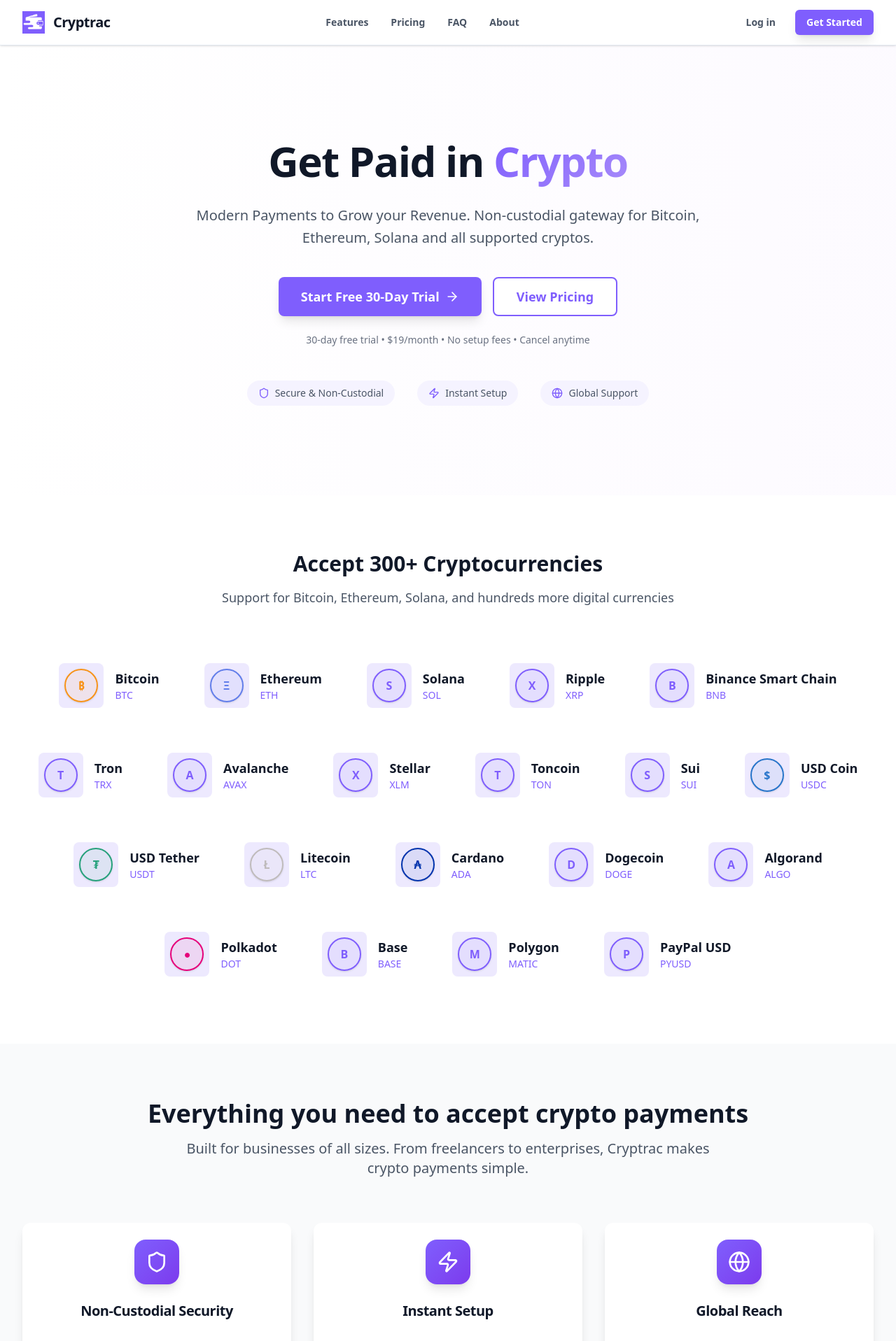
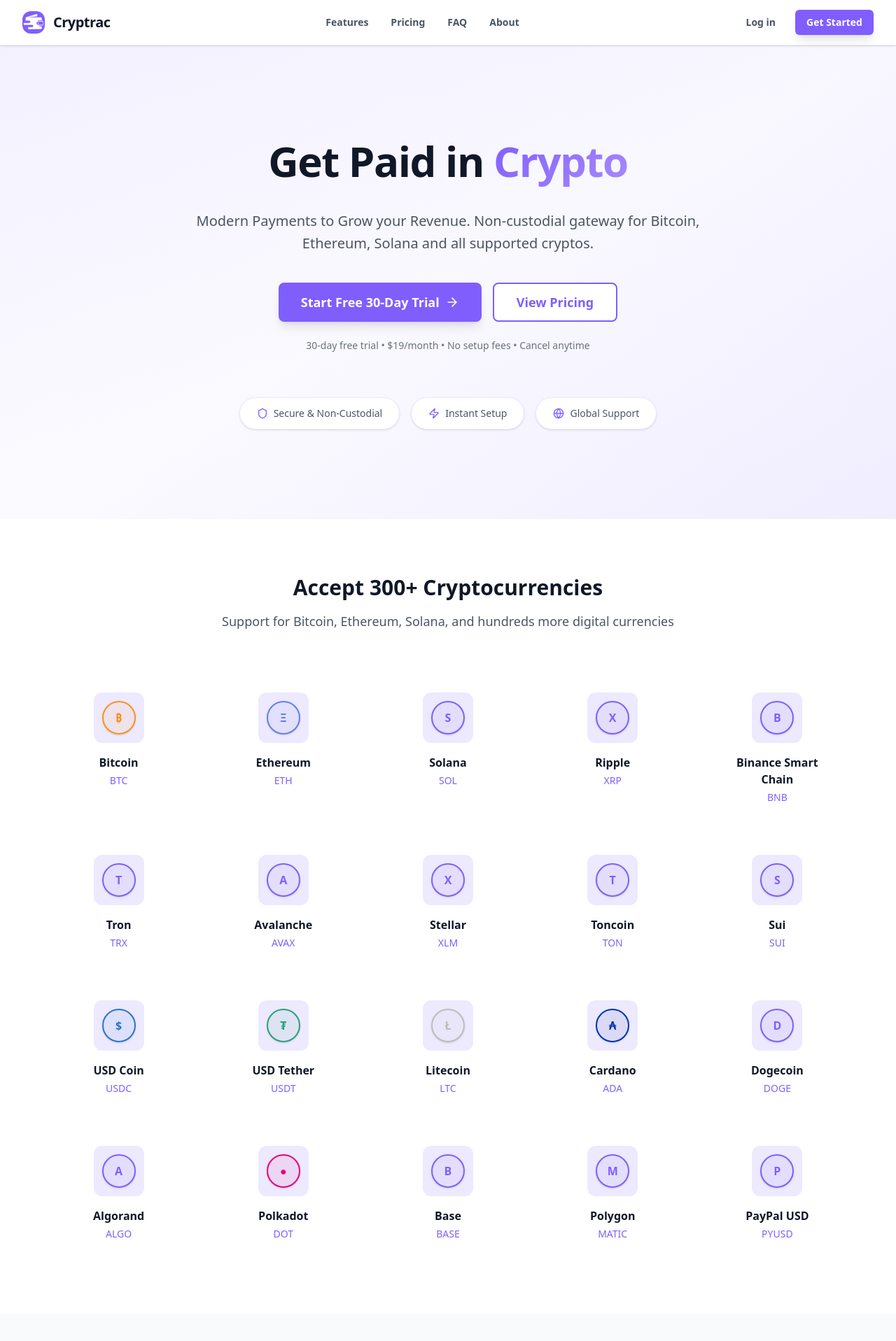
Before and after one commit to CryptracSolutions/cryptrac, a Next.js app: page / in a window 1280 px wide. Shown: the top 1917 px of the page at 70% size. Built offline with nearby package versions, Linux system fonts and the light colour scheme.

Commit message:
UI/UX revamp 1.8

```diff
--- a/app/components/ui/logo.tsx
+++ b/app/components/ui/logo.tsx
@@ -31,7 +31,7 @@ const Logo = React.forwardRef<HTMLDivElement, LogoProps>(
         {...props}
       >
         {/* Cryptrac Logo */}
-        <div className={cn("flex items-center justify-center", sizeClasses[size])}>
+        <div className={cn("flex items-center justify-center rounded-xl overflow-hidden", sizeClasses[size])}>
           <Image
             src="/logo.png"
             alt="Cryptrac Logo"
--- a/app/login/LoginClient.tsx
+++ b/app/login/LoginClient.tsx
@@ -68,8 +68,8 @@ export default function Login() {
   return (
     <div className="min-h-screen flex">
       {/* Left Side - Visual */}
-      <div className="hidden lg:flex flex-1 bg-gradient-to-br from-primary-500 to-primary-700 relative overflow-hidden">
-        <div className="absolute inset-0 bg-gradient-to-r from-primary-600/90 to-purple-600/90"></div>
+      <div className="hidden lg:flex flex-1 bg-gradient-to-br from-[#7f5efd] to-[#7c3aed] relative overflow-hidden">
+        <div className="absolute inset-0 bg-gradient-to-r from-[#7f5efd]/90 to-[#7c3aed]/90"></div>
         <div className="relative flex items-center justify-center p-12">
           <div className="text-center text-white max-w-lg">
             <div className="mb-8">
@@ -77,26 +77,26 @@ export default function Login() {
                 <Shield className="h-12 w-12 text-white" />
               </div>
               <h2 className="text-3xl font-bold mb-4">Secure Crypto Payments</h2>
-              <p className="text-xl text-primary-100 leading-relaxed">
+              <p className="text-xl text-white/90 leading-relaxed">
                 Welcome to the future of payments. Manage your cryptocurrency transactions with confidence and security.
               </p>
             </div>
 
             {/* Trust Indicators */}
             <div className="space-y-6">
-              <div className="flex items-center justify-center space-x-4 text-primary-100">
+              <div className="flex items-center justify-center space-x-4 text-white/90">
                 <div className="flex items-center space-x-2">
                   <Shield className="h-5 w-5" />
                   <span className="font-medium">Non-Custodial Security</span>
                 </div>
               </div>
-              <div className="flex items-center justify-center space-x-4 text-primary-100">
+              <div className="flex items-center justify-center space-x-4 text-white/90">
                 <div className="flex items-center space-x-2">
                   <Zap className="h-5 w-5" />
                   <span className="font-medium">Instant Processing</span>
                 </div>
               </div>
-              <div className="flex items-center justify-center space-x-4 text-primary-100">
+              <div className="flex items-center justify-center space-x-4 text-white/90">
                 <div className="flex items-center space-x-2">
                   <CreditCard className="h-5 w-5" />
                   <span className="font-medium">Global Support</span>
--- a/app/page.tsx
+++ b/app/page.tsx
@@ -127,16 +127,16 @@ export default function Home() {
       </header>
 
       {/* Hero Section */}
-      <section className="relative overflow-hidden bg-gradient-to-br from-primary-50 via-white to-primary-50 py-20 sm:py-32">
-        <div className="absolute inset-0 bg-gradient-to-r from-primary-100/20 to-purple-100/20"></div>
+      <section className="relative overflow-hidden bg-gradient-to-br from-[#f5f3ff] via-white to-[#f5f3ff] py-20 sm:py-32">
+        <div className="absolute inset-0 bg-gradient-to-r from-[#ede9fe]/20 to-[#ddd6fe]/20"></div>
         <div className="container-wide relative">
           <div className="mx-auto max-w-4xl text-center">
 
-            <h1 className="text-5xl sm:text-6xl font-bold tracking-tight text-gray-900 mb-6 leading-tight">
+            <h1 className="text-5xl sm:text-6xl font-bold tracking-tight text-gray-900 mb-8 leading-tight">
               Get Paid in{" "}
               <span className="text-gradient-primary">Crypto</span>
             </h1>
-            <p className="mt-6 text-xl leading-8 text-gray-600 max-w-3xl mx-auto mb-8">
+            <p className="text-xl leading-8 text-gray-600 max-w-3xl mx-auto mb-10">
               Modern Payments to Grow your Revenue. Non-custodial gateway for Bitcoin, Ethereum, Solana and all supported cryptos.
             </p>
 
@@ -158,16 +158,16 @@ export default function Home() {
             </div>
 
             {/* Trust Indicators */}
-            <div className="mt-12 flex items-center justify-center space-x-8 text-sm text-gray-600">
-              <div className="flex items-center space-x-2 bg-[#f5f3ff] px-4 py-2 rounded-full">
+            <div className="mt-16 flex flex-col sm:flex-row items-center justify-center gap-4 text-sm text-gray-600">
+              <div className="flex items-center space-x-2 bg-white px-6 py-3 rounded-full shadow-sm border border-[#ede9fe]">
                 <Shield className="h-4 w-4 text-[#7f5efd]" />
                 <span className="font-medium">Secure & Non-Custodial</span>
               </div>
-              <div className="flex items-center space-x-2 bg-[#f5f3ff] px-4 py-2 rounded-full">
+              <div className="flex items-center space-x-2 bg-white px-6 py-3 rounded-full shadow-sm border border-[#ede9fe]">
                 <Zap className="h-4 w-4 text-[#7f5efd]" />
                 <span className="font-medium">Instant Setup</span>
               </div>
-              <div className="flex items-center space-x-2 bg-[#f5f3ff] px-4 py-2 rounded-full">
+              <div className="flex items-center space-x-2 bg-white px-6 py-3 rounded-full shadow-sm border border-[#ede9fe]">
                 <Globe className="h-4 w-4 text-[#7f5efd]" />
                 <span className="font-medium">Global Support</span>
               </div>
@@ -187,14 +187,14 @@ export default function Home() {
               Support for Bitcoin, Ethereum, Solana, and hundreds more digital currencies
             </p>
           </div>
-          <div className="flex flex-wrap justify-center items-center gap-8">
+          <div className="grid grid-cols-2 md:grid-cols-3 lg:grid-cols-4 xl:grid-cols-5 gap-6 max-w-6xl mx-auto">
             {supportedCryptos.map((crypto) => (
-              <div key={crypto.symbol} className="flex items-center gap-4 p-4 rounded-xl hover:bg-[#f5f3ff] transition-colors group">
-                <div className="p-2 bg-[#ede9fe] rounded-lg group-hover:bg-[#ddd6fe] transition-colors">
+              <div key={crypto.symbol} className="flex flex-col items-center p-6 rounded-2xl hover:bg-[#f5f3ff] transition-all duration-300 group hover:shadow-lg">
+                <div className="p-3 bg-[#ede9fe] rounded-xl group-hover:bg-[#ddd6fe] transition-colors mb-4">
                   <CryptoIcon currency={crypto.symbol} size="lg" />
                 </div>
-                <div>
-                  <div className="font-semibold text-gray-900 text-lg">{crypto.name}</div>
+                <div className="text-center">
+                  <div className="font-semibold text-gray-900 text-base mb-1">{crypto.name}</div>
                   <div className="text-sm text-[#7f5efd] font-medium">{crypto.symbol}</div>
                 </div>
               </div>
@@ -204,13 +204,13 @@ export default function Home() {
       </section>
 
       {/* Features Section */}
-      <section id="features" className="py-20 bg-gray-50">
+      <section id="features" className="py-24 bg-gray-50">
         <div className="container-wide">
-          <div className="text-center mb-16">
-            <h2 className="text-4xl font-bold text-gray-900 mb-4">
+          <div className="text-center mb-20">
+            <h2 className="text-4xl font-bold text-gray-900 mb-6">
               Everything you need to accept crypto payments
             </h2>
-            <p className="text-xl text-gray-600 max-w-3xl mx-auto">
+            <p className="text-xl text-gray-600 max-w-3xl mx-auto leading-relaxed">
               Built for businesses of all sizes. From freelancers to enterprises, Cryptrac makes crypto payments simple.
             </p>
           </div>
@@ -235,13 +235,13 @@ export default function Home() {
       </section>
 
       {/* Pricing Section */}
-      <section id="pricing" className="py-20 bg-white">
+      <section id="pricing" className="py-24 bg-white">
         <div className="container-wide">
-          <div className="text-center mb-16">
-            <h2 className="text-4xl font-bold text-gray-900 mb-4">
+          <div className="text-center mb-20">
+            <h2 className="text-4xl font-bold text-gray-900 mb-6">
               Simple, transparent pricing
             </h2>
-            <p className="text-xl text-gray-600 max-w-3xl mx-auto">
+            <p className="text-xl text-gray-600 max-w-3xl mx-auto leading-relaxed">
               No hidden fees, no transaction fees to Cryptrac. Just a simple monthly subscription and transparent gateway fees.
             </p>
           </div>
@@ -304,13 +304,13 @@ export default function Home() {
       </section>
 
       {/* FAQ Section */}
-      <section id="faq" className="py-20 bg-gray-50">
+      <section id="faq" className="py-24 bg-gray-50">
         <div className="container-wide">
-          <div className="text-center mb-16">
-            <h2 className="text-4xl font-bold text-gray-900 mb-4">
+          <div className="text-center mb-20">
+            <h2 className="text-4xl font-bold text-gray-900 mb-6">
               Frequently Asked Questions
             </h2>
-            <p className="text-xl text-gray-600">
+            <p className="text-xl text-gray-600 leading-relaxed">
               Everything you need to know about Cryptrac pricing and fees
             </p>
           </div>
@@ -470,27 +470,24 @@ export default function Home() {
       </section>
 
       {/* CTA Section */}
-      <section className="py-20 bg-gradient-to-r from-[#7c3aed] to-[#6d28d9] relative overflow-hidden">
-        <div className="absolute inset-0 bg-gradient-to-r from-[#7c3aed]/90 to-[#6d28d9]/90"></div>
+      <section className="py-24 bg-gradient-to-r from-[#7f5efd] to-[#7c3aed] relative overflow-hidden">
+        <div className="absolute inset-0 bg-gradient-to-r from-[#7f5efd]/90 to-[#7c3aed]/90"></div>
         <div className="container-wide text-center relative">
           <h2 className="text-4xl font-bold text-white mb-6">
             Ready to start accepting crypto payments?
           </h2>
-          <p className="text-xl text-primary-100 mb-10 max-w-3xl mx-auto leading-relaxed">
+          <p className="text-xl text-white/90 mb-10 max-w-3xl mx-auto leading-relaxed">
             Join thousands of businesses already using Cryptrac to accept cryptocurrency payments securely and efficiently.
           </p>
-          <div className="flex flex-col sm:flex-row gap-4 justify-center">
-            <Button size="xl" className="text-lg px-8 py-4 shadow-lg bg-white text-[#7f5efd] hover:bg-gray-50" asChild>
+          <div className="flex justify-center">
+            <Button size="xl" className="text-lg px-8 py-4 shadow-lg bg-white text-[#7f5efd] hover:bg-gray-50 transition-all duration-200" asChild>
               <Link href="/signup">
                 Start Free 30-Day Trial
                 <ArrowRight className="ml-2 h-5 w-5" />
               </Link>
             </Button>
-            <Button size="xl" variant="outline" className="text-lg px-8 py-4 border-white text-white hover:bg-white hover:text-[#7f5efd]" asChild>
-              <Link href="/login">Sign In</Link>
-            </Button>
           </div>
-          <div className="mt-8 text-primary-100 text-sm">
+          <div className="mt-8 text-white/80 text-sm">
             No credit card required • Full access during trial • $19/month after trial
           </div>
         </div>
```
Also changed, not shown: app/signup/page.tsx (+6 -21 lines), public/sw.js.
